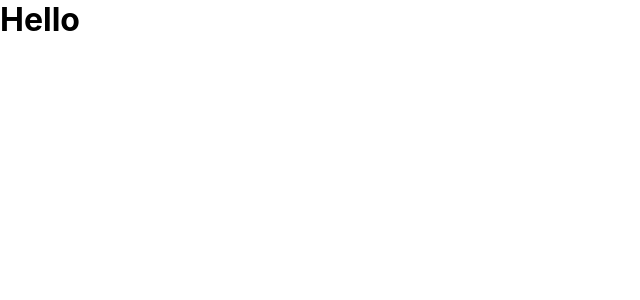
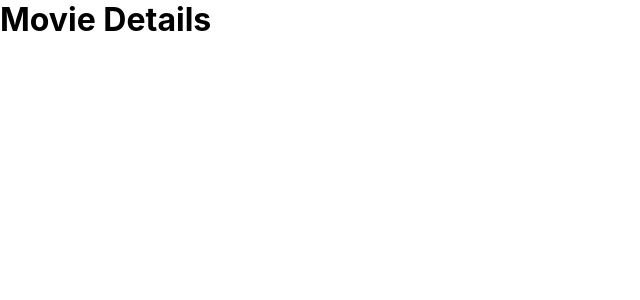
Before and after one commit to dannyel-zhelyazkov/Movie-Library-App-FE, a React (Create React App) app: page /details/1 in a window 1280 px wide. Shown: the top 300 px of the page, without its empty margins (0-640 px from the left). Built offline with nearby package versions, Linux system fonts and the light colour scheme.

Commit message:
Added the main pages to the router

```diff
--- a/src/app/App.tsx
+++ b/src/app/App.tsx
@@ -1,3 +1,5 @@
+import { AppRouter } from './AppRouter';
+
 export const App = () => {
-	return <h1>Hello</h1>;
+	return <AppRouter />;
 };
--- /dev/null
+++ b/src/app/AppRouter.tsx
@@ -0,0 +1,12 @@
+import { Route, Switch } from 'react-router-dom';
+import { Home, MovieDetails, Search } from '../pages';
+
+export const AppRouter = () => {
+	return (
+		<Switch>
+			<Route exact path="/" component={Home} />
+			<Route exact path="/search" component={Search} />
+			<Route exact path="/details/:id" component={MovieDetails} />
+		</Switch>
+	);
+};
--- /dev/null
+++ b/src/pages/Home/Home.tsx
@@ -0,0 +1,3 @@
+export const Home = () => {
+	return <h1>Home Page</h1>;
+};
--- /dev/null
+++ b/src/pages/Home/index.ts
@@ -0,0 +1 @@
+export * from './Home';
--- /dev/null
+++ b/src/pages/MovieDetails/MovieDetails.tsx
@@ -0,0 +1,3 @@
+export const MovieDetails = () => {
+	return <h1>Movie Details</h1>;
+};
--- /dev/null
+++ b/src/pages/MovieDetails/index.ts
@@ -0,0 +1 @@
+export * from './MovieDetails';
--- /dev/null
+++ b/src/pages/Search/Search.tsx
@@ -0,0 +1,3 @@
+export const Search = () => {
+	return <h1>Search</h1>;
+};
--- /dev/null
+++ b/src/pages/Search/index.ts
@@ -0,0 +1 @@
+export * from './Search';
--- /dev/null
+++ b/src/pages/index.ts
@@ -0,0 +1,3 @@
+export * from './Home';
+export * from './Search';
+export * from './MovieDetails';
```
